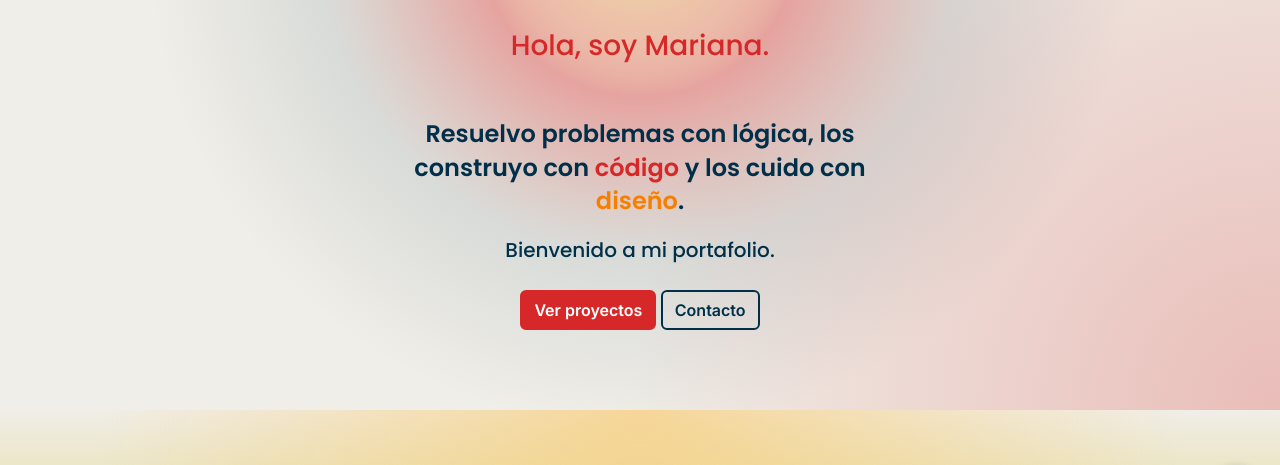
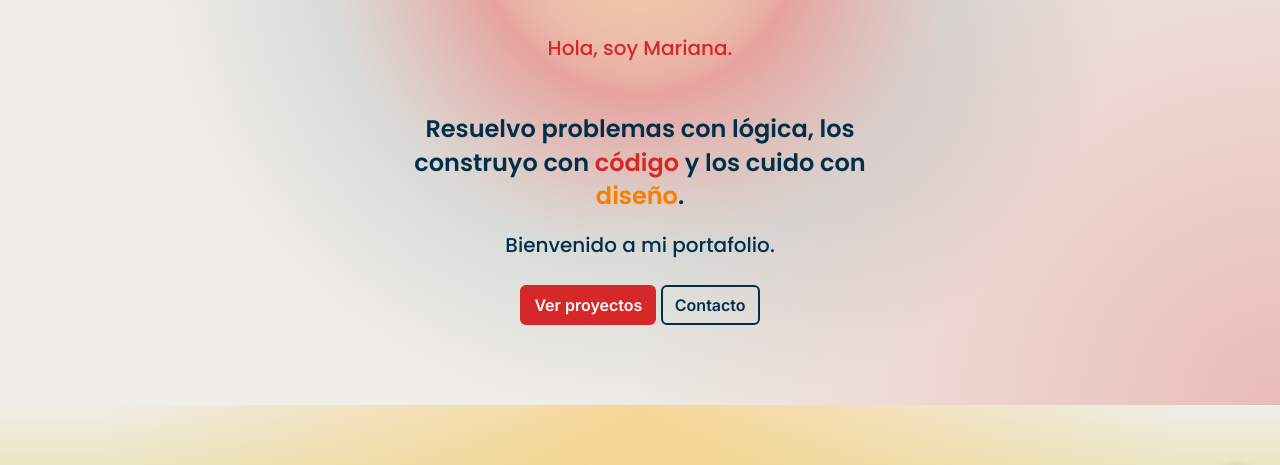
Before and after one commit to Marirrn/portafolio-web, a plain HTML site: page index.html in a window 1280 px wide. Shown: the part 266-731 px from the top of the page. Drawn offline with nearby package versions, Linux system fonts and the light colour scheme.

Commit message:
Modify .hero-hola styles for typography
Adjusted font size and margin for .hero-hola class.

```diff
--- a/css/portafolio.css
+++ b/css/portafolio.css
@@ -1011,7 +1011,7 @@ code, .etiqueta-tecnologia { font-family: 'JetBrains Mono', monospace; }
 #form-contacto.desvanecer { opacity: 0; }
 
 /* Introducción con jerarquía tipográfica y listas de habilidades (agregado) */
-.hero-hola { font-family: 'Poppins', Arial, sans-serif; font-weight: 500; font-size: 1.75rem; color: var(--rojo); margin: 2.5rem 0 3rem; }
+.hero-hola { font-family: 'Poppins', Arial, sans-serif; font-weight: 500; font-size: 1.25rem; color: var(--rojo); margin: 3rem 0 3rem; }
 .hero-lema { font-family: 'Poppins', Arial, sans-serif; font-weight: 600; font-size: clamp(1.15rem, 3vw, 1.5rem); line-height: 1.4; color: var(--azul); max-width: 30ch; margin: 0 auto 1rem; }
 .hero-lema .resalta-azul { color: var(--azul); }
 .hero-lema .resalta-rojo { color: var(--rojo); }
```
